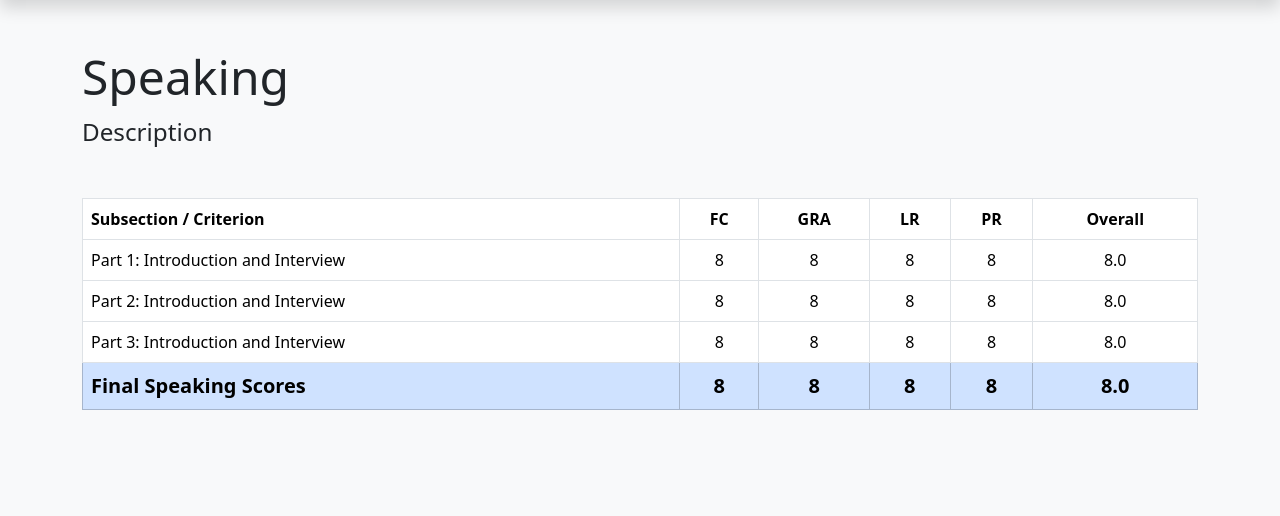
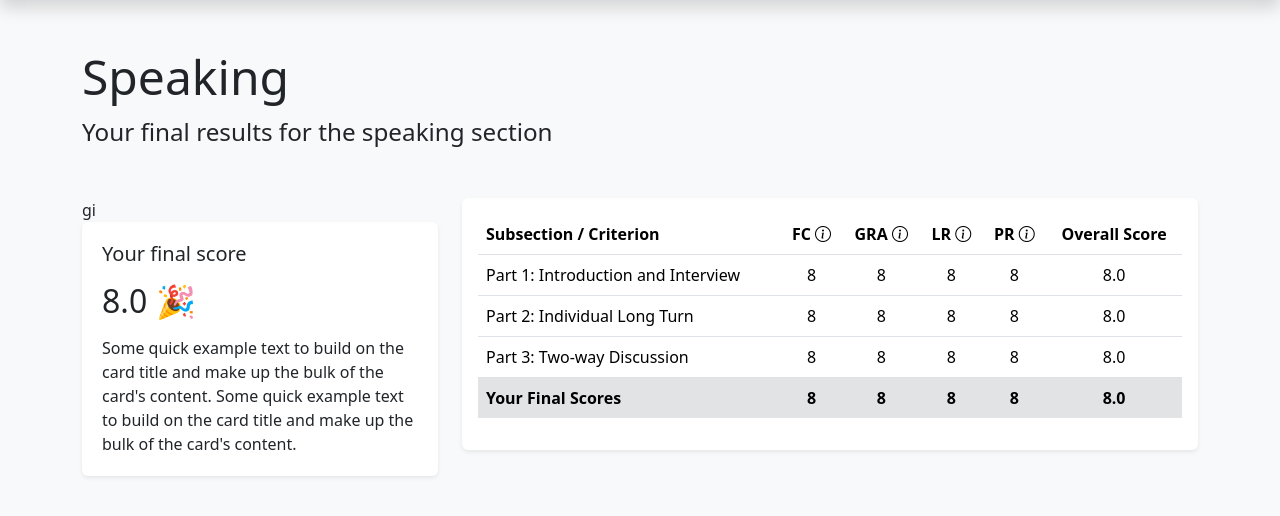
Before and after one commit to kirillak404/IELTS-practice, a Flask app: template app/templates/section_results.html in a window 1280 px wide. Shown: the part 74-590 px from the top of the page. Run offline with Flask 3, Linux system fonts and the light colour scheme; the template is opened without the code that fills it, so the values that code supplies are empty.

Commit message:
feat(frontend): speaking results page v0.5

```diff
--- a/app/templates/section_results.html
+++ b/app/templates/section_results.html
@@ -6,24 +6,44 @@ Result
 Speaking
 {% endblock %}
 {% block h2 %}
-Description
+Your final results for the speaking section
 {% endblock %}
 {% block content %}
 
 
 
 
-
-
-<table class="table table-bordered">
+<div class="row align-items-stretch">
+  <div class="col-md-4 d-flex flex-column">gi
+      <div class="p-1 card bg-body shadow-sm" style="border: none">
+         <div class="card-body">
+            <h5 class="card-title">Your final score</h5>
+            <h2 class="mt-3 font-weight-bold">8.0 🎉</h2>
+            <p class="card-text mt-3">
+               Some quick example text to build on the card title and make up the bulk of the card's content. Some quick example text to build on the card title and make up the bulk of the card's content.
+            </p>
+         </div>
+      </div>
+   </div>
+   <div class="col-md-8">
+      <div class="p-3 bg-body rounded shadow-sm">
+         <table class="table">
             <thead>
                <tr>
                   <th scope="col">Subsection / Criterion</th>
-      <th scope="col" class="text-center">FC</th>
-      <th scope="col" class="text-center">GRA</th>
-      <th scope="col" class="text-center">LR</th>
-      <th scope="col" class="text-center">PR</th>
-      <th scope="col" class="text-center">Overall</th>
+                  <th scope="col" class="text-center">FC
+                     <span class="bi bi-info-circle" data-bs-toggle="tooltip" title="Fluency and Coherence"></span>
+                  </th>
+                  <th scope="col" class="text-center">GRA
+                     <span class="bi bi-info-circle" data-bs-toggle="tooltip" title="Grammatical range and accuracy"></span>
+                  </th>
+                  <th scope="col" class="text-center">LR
+                     <span class="bi bi-info-circle" data-bs-toggle="tooltip" title="Lexical Resource"></span>
+                  </th>
+                  <th scope="col" class="text-center">PR
+                     <span class="bi bi-info-circle" data-bs-toggle="tooltip" title="Pronunciation"></span>
+                  </th>
+                  <th scope="col" class="text-center">Overall Score</th>
                </tr>
             </thead>
             <tbody>
@@ -36,7 +56,7 @@ Description
                   <td class="text-center">8.0</td>
                </tr>
                <tr>
-      <td>Part 2: Introduction and Interview</td>
+                  <td>Part 2: Individual Long Turn</td>
                   <td class="text-center">8</td>
                   <td class="text-center">8</td>
                   <td class="text-center">8</td>
@@ -44,24 +64,26 @@ Description
                   <td class="text-center">8.0</td>
                </tr>
                <tr>
-      <td>Part 3: Introduction and Interview</td>
+                  <td>Part 3: Two-way Discussion</td>
                   <td class="text-center">8</td>
                   <td class="text-center">8</td>
                   <td class="text-center">8</td>
                   <td class="text-center">8</td>
                   <td class="text-center">8.0</td>
                </tr>
-    <tr class="table-primary fs-5 fw-bold">
-      <td>Final Speaking Scores</td>
-      <td class="text-center">8</td>
-      <td class="text-center">8</td>
-      <td class="text-center">8</td>
-      <td class="text-center">8</td>
-      <td class="text-center">8.0</td>
+               <tr class="fw-bold table-secondary">
+                  <td class="border-bottom-0">Your Final Scores</td>
+                  <td class="text-center border-bottom-0">8</td>
+                  <td class="text-center border-bottom-0">8</td>
+                  <td class="text-center border-bottom-0">8</td>
+                  <td class="text-center border-bottom-0">8</td>
+                  <td class="text-center border-bottom-0">8.0</td>
                </tr>
-    <!-- Добавьте дополнительные строки с данными здесь -->
             </tbody>
          </table>
+      </div>
+   </div>
+</div>
 
 
 
@@ -69,5 +91,12 @@ Description
 
 
 
+
+<script>
+  var tooltipTriggerList = [].slice.call(document.querySelectorAll('[data-bs-toggle="tooltip"]'))
+var tooltipList = tooltipTriggerList.map(function (tooltipTriggerEl) {
+  return new bootstrap.Tooltip(tooltipTriggerEl)
+})
+</script>
 <script src="{{ url_for('static', filename='scores.js') }}"></script>
 {% endblock %}
```
Lines whose indentation alone changed are shown as unchanged.
